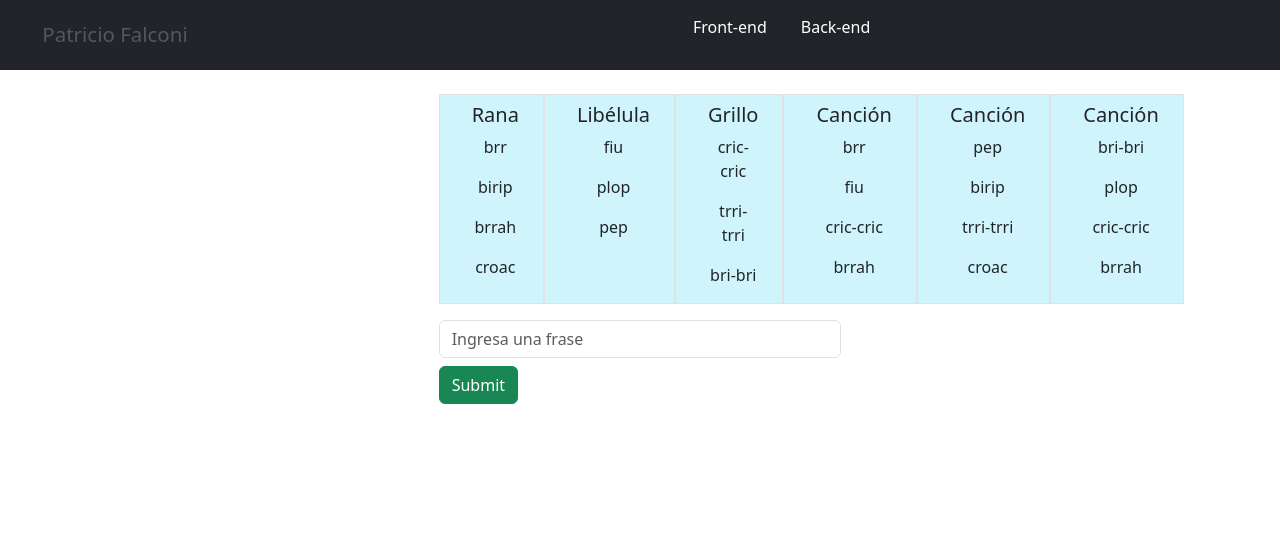
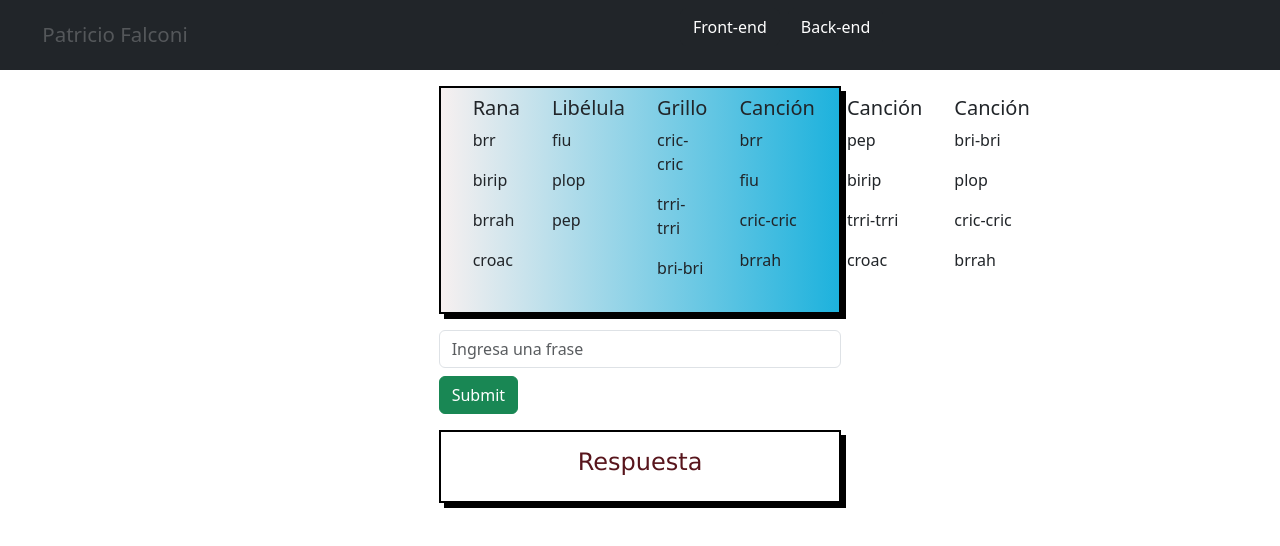
Before and after one commit to Pfalconi1529/testProgramer, a React (Vite) app: page / in a window 1280 px wide. Shown: the top 546 px of the page. Built offline with nearby package versions, Linux system fonts and the light colour scheme.

Commit message:
Termino con los estilos

```diff
--- a/src/presentation/components/molecules/details/Details.jsx
+++ b/src/presentation/components/molecules/details/Details.jsx
@@ -7,38 +7,38 @@
 const Details = ({ items, songs }) => {
   return (
     <div className="d-flex pt-2 ">
-      <ul className="border text-center pe-4 pt-2 bg-info-subtle ">
+      <ul className="">
         <h5>Rana</h5>
         {items.frog.map((item) => (
           <p key={item}>{item}</p>
         ))}
       </ul>
-      <ul className="border text-center pe-4 pt-2 bg-info-subtle">
+      <ul className="">
         <h5>Libélula</h5>
         {items.dragonFly.map((item) => (
           <p key={item}>{item} </p>
         ))}
       </ul>
-      <ul className="border text-center pe-4 pt-2 bg-info-subtle">
+      <ul className="">
         <h5>Grillo</h5>
         {items.cricket.map((item) => (
           <p key={item}>{item} </p>
         ))}
       </ul>
 
-      <ul className="border text-center pe-4 pt-2 bg-info-subtle">
+      <ul className="">
         <h5>Canción </h5>
         {songs[0].map((item) => (
           <p key={item}>{item}</p>
         ))}
       </ul>
-      <ul className="border text-center pe-4 pt-2 bg-info-subtle">
+      <ul className="">
         <h5>Canción </h5>
         {songs[1].map((item) => (
           <p key={item}>{item}</p>
         ))}
       </ul>
-      <ul className="border text-center pe-4 pt-2 bg-info-subtle">
+      <ul className="">
         <h5>Canción </h5>
         {songs[2].map((item) => (
           <p key={item}>{item}</p>
--- a/src/presentation/components/pages/public/front-end/FrontEnd.jsx
+++ b/src/presentation/components/pages/public/front-end/FrontEnd.jsx
@@ -46,7 +46,7 @@ const FrontEnd = () => {
               </button>
             </div>
           </div>
-          <table className="table table-responsive-lg ">
+          <table className="table table-responsive-lg   ">
             <thead>
               <tr>
                 <th scope="col">
--- a/src/presentation/components/pages/public/home/Home.jsx
+++ b/src/presentation/components/pages/public/home/Home.jsx
@@ -38,14 +38,12 @@ const Home = () => {
     const remainingSounds = searchSoundInSounds(soundSearch);
     setPhrase(
       remainingSounds.length > 0
-        ? `Cuando nos da ${soundSearch}, debe reproducir: ${remainingSounds.join(
-            "  "
-          )}`
-        : `Cuando nos da ${remainingSounds}, no debería reproducir nada según todas las canciones.`
+        ? `Sonido ${soundSearch}, Canción: ${remainingSounds.join("  ")}`
+        : `Sonido ${remainingSounds}, silencio`
     );
   }
 
-  //todo:Busca sonido en la canción
+  //todo:Busca el sonido en la canción
   function searchSoundInSounds(sound) {
     for (const song of songs) {
       const indice = handlePhrase(sound, song);
@@ -53,13 +51,14 @@ const Home = () => {
         return song.slice(indice + 1);
       }
     }
-
     return [];
   }
 
   return (
     <div className="form-group container col-4 my-3 ">
-      <Details items={items} songs={songs} />
+      <div className="question-content">
+        <Details items={items} songs={songs} />
+      </div>
       <form onSubmit={searchSound}>
         <div className="form-group">
           <input
@@ -76,7 +75,8 @@ const Home = () => {
         </div>
       </form>
       <div className="text-center p-3 content-response">
-        <p>{phrase}</p>
+        <h4 className="text-danger-emphasis">Respuesta</h4>
+        {phrase && <p>{phrase}</p>}
       </div>
     </div>
   );
--- a/src/presentation/styles/style.css
+++ b/src/presentation/styles/style.css
@@ -7,9 +7,10 @@
   list-style: none;
 }
 
+/*! estilos de tabla front  */
 .container-table {
   width: 100%;
-  height: 100vh;
+  margin-top: calc(100% - 95%);
   display: flex;
   align-items: center;
   justify-content: center;
@@ -22,7 +23,7 @@
   align-items: center;
   justify-content: center;
   background: rgb(237, 245, 252);
-  border-radius: 30px;
+  border-radius: 10px;
 }
 
 .container {
@@ -55,6 +56,7 @@
   margin: 0.5rem;
 }
 
+/*! estilos de front*/
 .name span {
   margin-left: 2rem;
   animation: name 3s infinite alternate;
@@ -70,3 +72,23 @@
     opacity: 1;
   }
 }
+
+.content-response {
+  font-family: Verdana, Geneva, Tahoma, sans-serif;
+  font-weight: bold;
+  width: 100%;
+  margin-top: 1rem;
+  border: 2px solid black;
+  box-shadow: 5px 5px 0 black;
+}
+
+.question-content {
+  border: 2px solid black;
+  background: linear-gradient(
+    90deg,
+    rgba(247, 240, 240, 1) 0%,
+    rgba(29, 178, 221, 1) 100%
+  );
+  margin-bottom: 1rem;
+  box-shadow: 5px 5px 0 black;
+}
```
